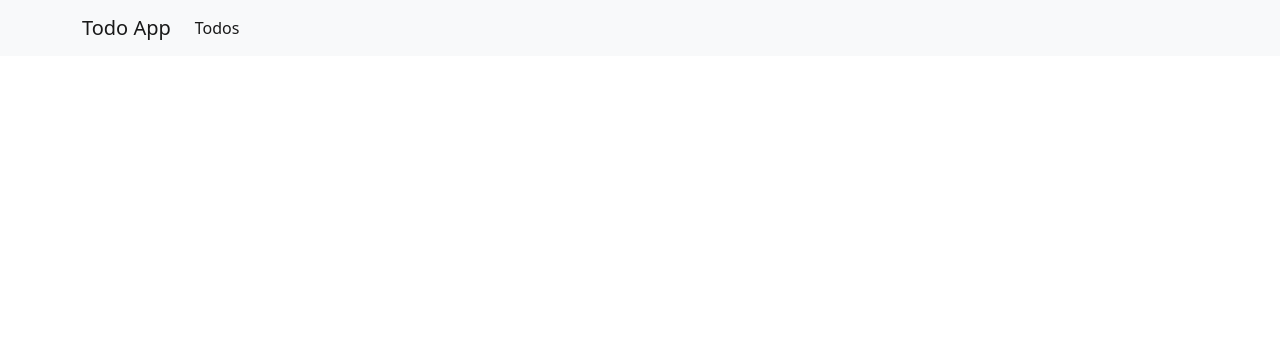
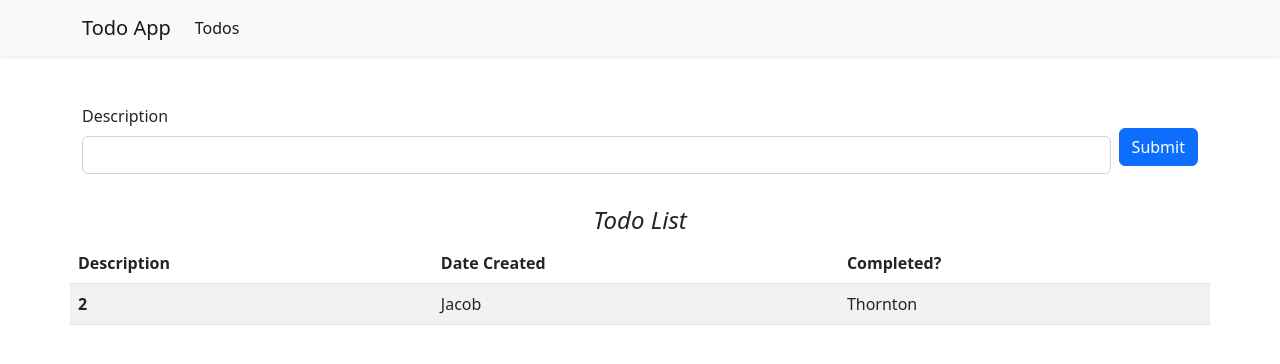
Before and after one commit to Motjiang/TodoAppUI, an Angular app: page /todos in a window 1280 px wide. Before the commit this address led to /. Shown: the top 364 px of the page. Built offline with nearby package versions, Linux system fonts and the light colour scheme.

Commit message:
Added a model

```diff
--- a/src/app/app-routing.module.ts
+++ b/src/app/app-routing.module.ts
@@ -1,7 +1,13 @@
 import { NgModule } from '@angular/core';
 import { RouterModule, Routes } from '@angular/router';
+import { TodosComponent } from './components/todos/todos.component';
 
-const routes: Routes = [];
+const routes: Routes = [
+  {
+    path:'todos',
+    component:TodosComponent
+  }
+];
 
 @NgModule({
   imports: [RouterModule.forRoot(routes)],
--- a/src/app/components/navbar/navbar.component.html
+++ b/src/app/components/navbar/navbar.component.html
@@ -1,4 +1,4 @@
-<nav class="navbar navbar-expand-lg bg-body-tertiary">
+<nav class="navbar navbar-expand-lg bg-body-tertiary shadow-sm">
     <div class="container">
       <a class="navbar-brand" href="#">Todo App</a>
       <button class="navbar-toggler" type="button" data-bs-toggle="collapse" data-bs-target="#navbarNav" aria-controls="navbarNav" aria-expanded="false" aria-label="Toggle navigation">
@@ -7,7 +7,7 @@
       <div class="collapse navbar-collapse" id="navbarNav">
         <ul class="navbar-nav">
           <li class="nav-item">
-            <a class="nav-link active" aria-current="page" href="#">Todos</a>
+            <a class="nav-link active" aria-current="page" routerLink="todos">Todos</a>
           </li>
 
         </ul>
--- a/src/app/components/todos/todos.component.html
+++ b/src/app/components/todos/todos.component.html
@@ -1 +1,33 @@
-<p>todos works!</p>
+<div class="container">
+    <div class="row align-items-center mt-5">
+        <form class="d-flex align-items-center">
+            <div class="mb-3 flex-grow-1 me-2">
+                <label for="description" class="form-label">Description</label>
+                <input type="text" class="form-control" id="description">
+            </div>
+            <div>
+                <button type="submit" class="btn btn-primary">Submit</button>
+            </div>
+        </form>
+    </div>
+
+    <div class="row">
+        <h4 class="text-center mt-3"><i>Todo List</i></h4>
+        <table class="table table-striped">
+            <thead>
+              <tr>
+                <th scope="col">Description</th>
+                <th scope="col">Date Created</th>
+                <th scope="col">Completed?</th>
+              </tr>
+            </thead>
+            <tbody>
+              <tr>
+                <th scope="row">2</th>
+                <td>Jacob</td>
+                <td>Thornton</td>
+              </tr>
+            </tbody>
+          </table>
+    </div>
+</div>
```
Also changed, not shown: src/app/models/todo.model.ts (added, +7 -0 lines).
